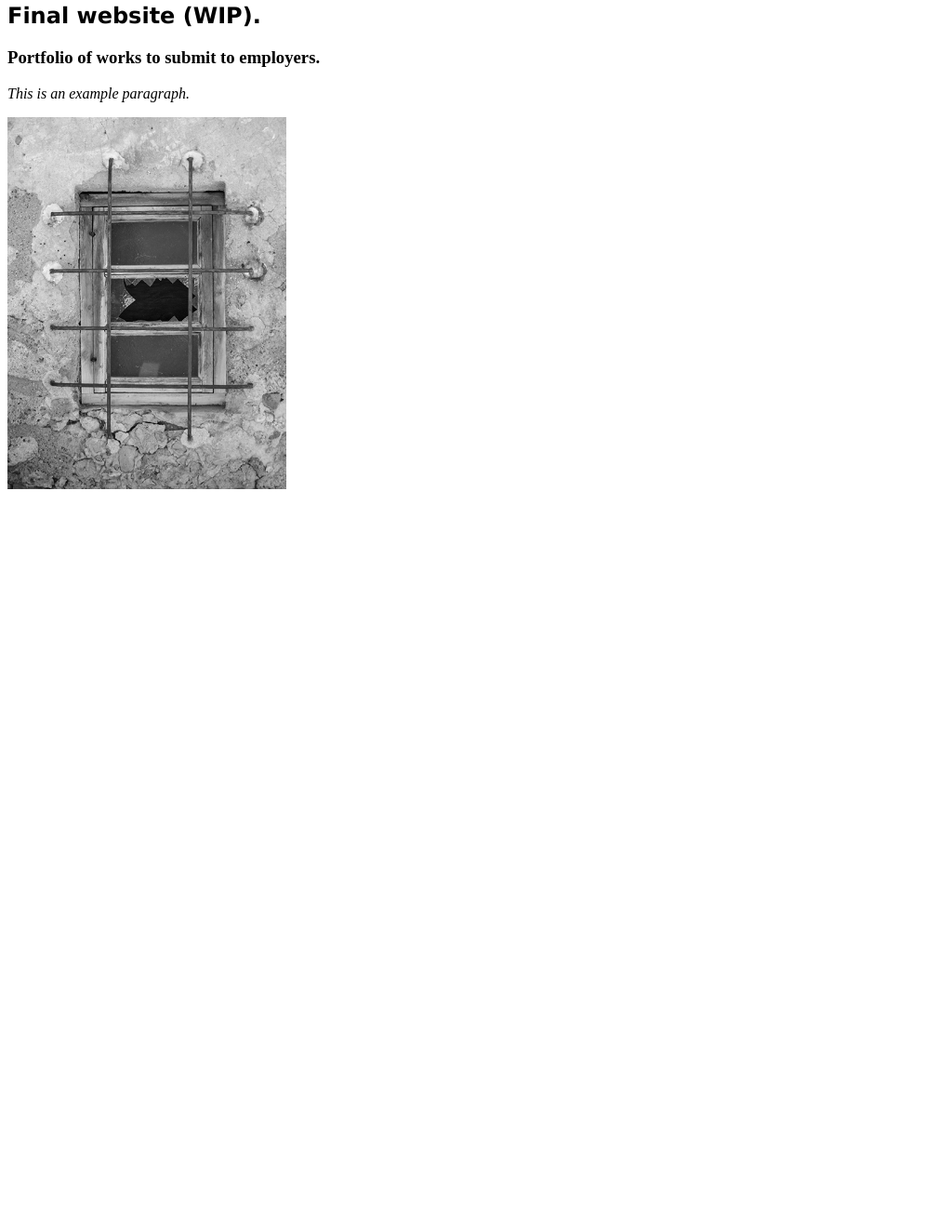
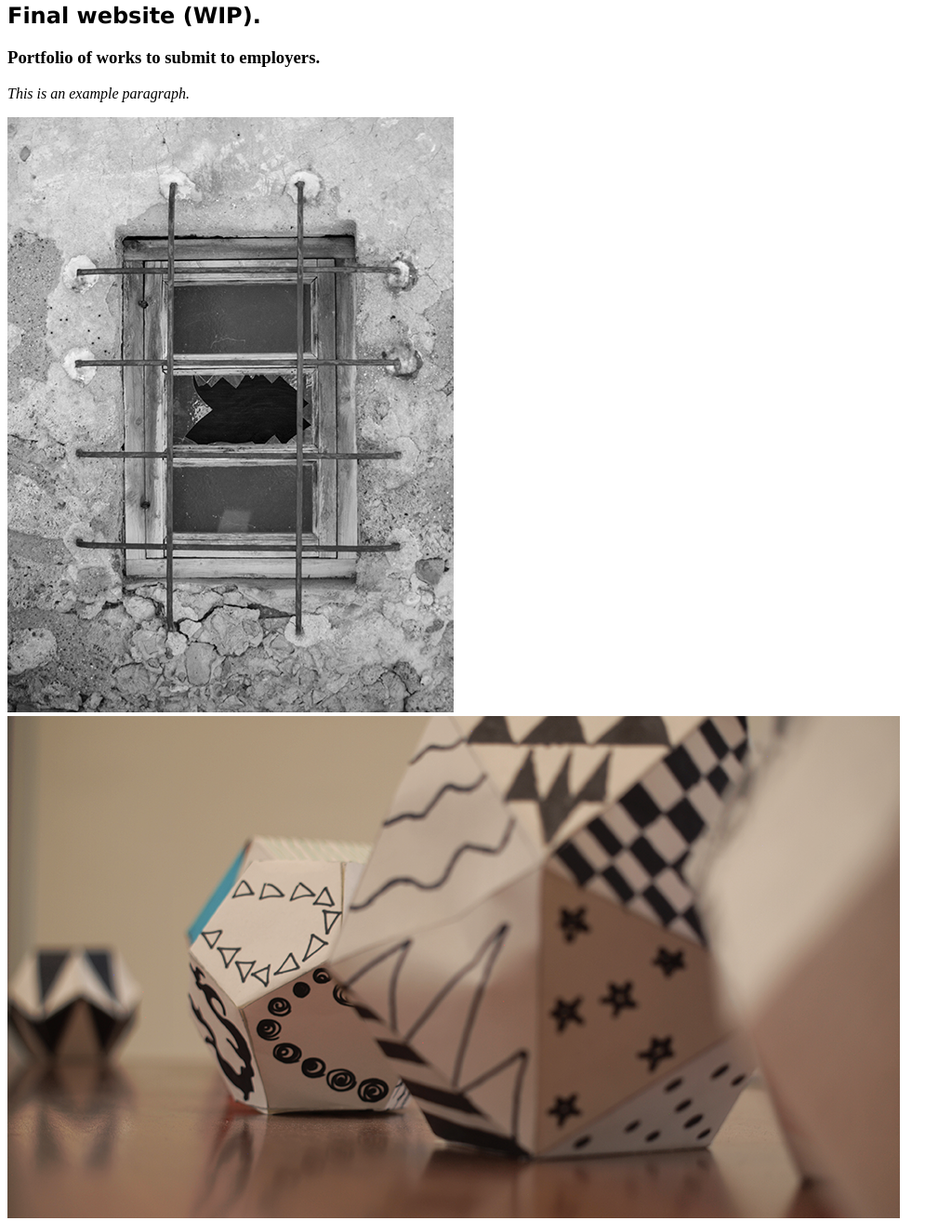
Before and after one commit to loritayday/Website, a plain HTML site: page index.html in a window 1280 px wide. Shown: the part 77-1390 px from the top of the page at 93% size, without its empty margins (0-1023 px from the left). Before the commit the page ends 800 px from the top, so only its background shows below. Drawn offline with Linux system fonts and the light colour scheme.

Commit message:
Update index.html

```diff
--- a/index.html
+++ b/index.html
@@ -10,6 +10,7 @@
 	<h2 style="font-family: verdana">Final website (WIP).</h2>
 	<h3><strong>Portfolio of works to submit to employers.</strong></h3>
 	<p><i>This is an example paragraph.</i></p>
-	<img src="/images/img_brokenwindow.png" width="300" alt="Broken window."/>
+	<img src="/images/img_brokenwindow.png" alt="Broken window.">
+	<img src="/images/img_paperdice.png" alt="Paper decahedrons.">
 </body>
 </html>
```
